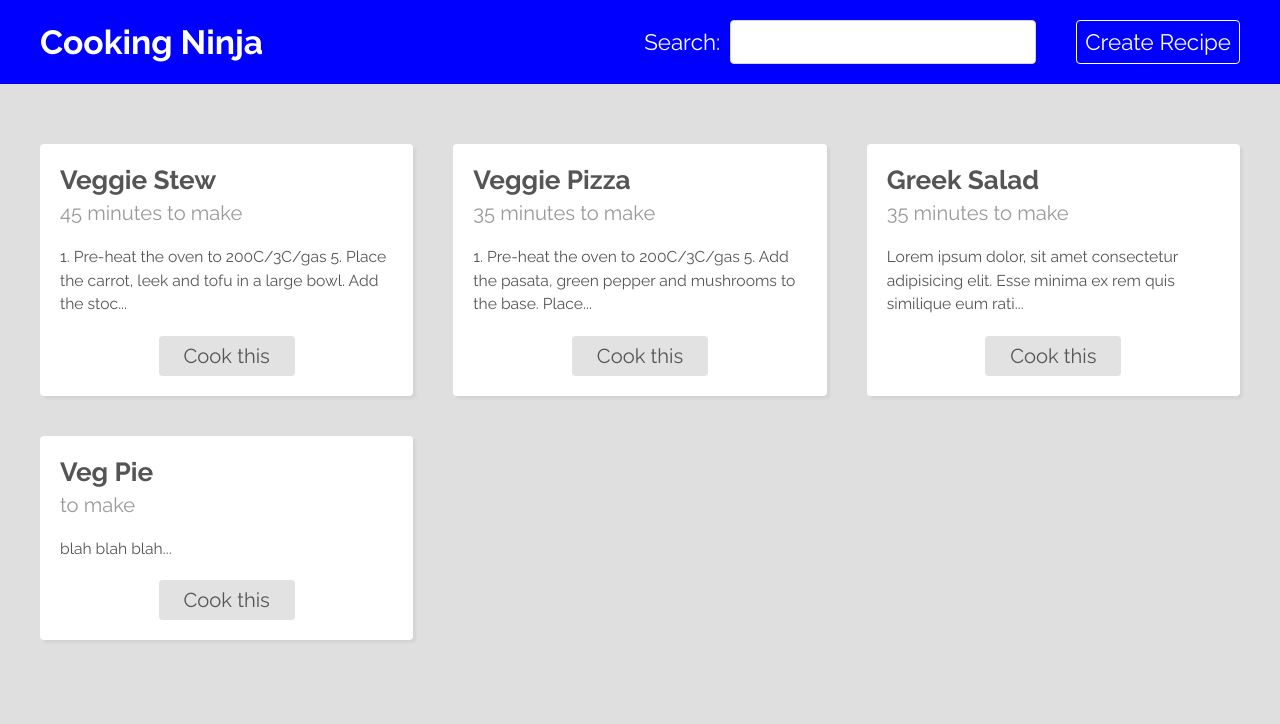
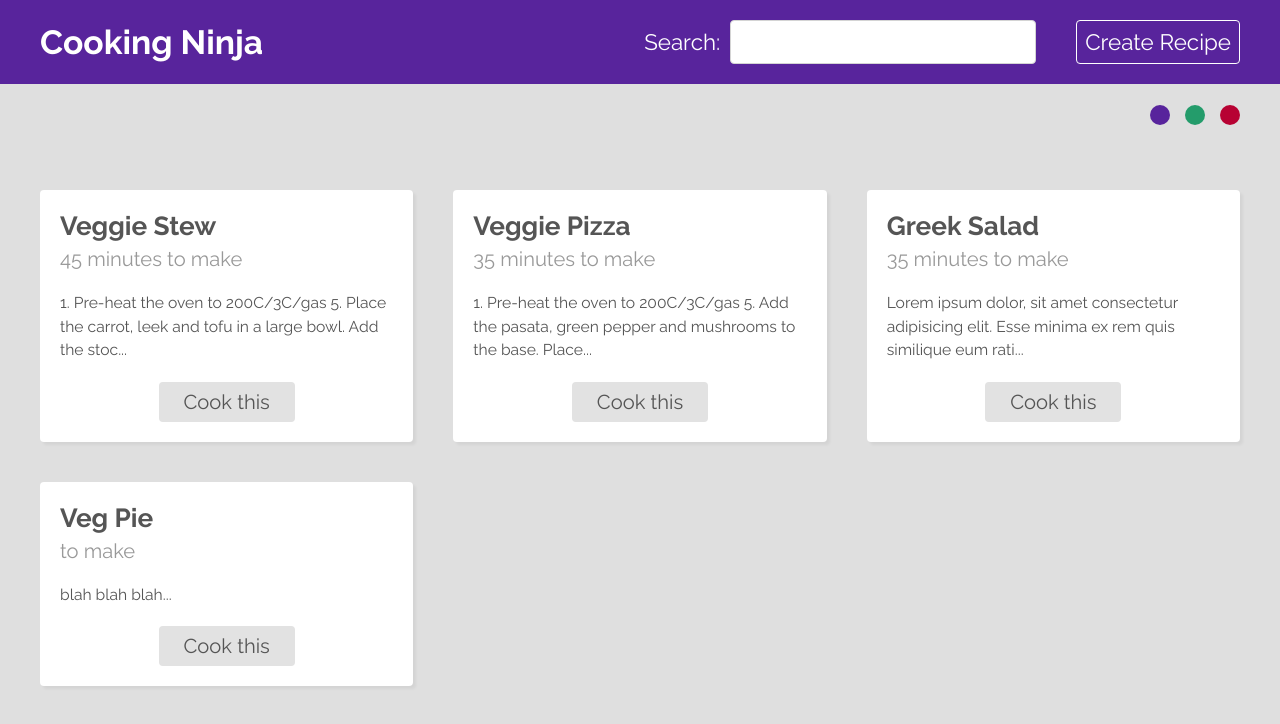
Before and after one commit to themis1986/react_recipe_directory, a React (Create React App) app: page / in a window 1280 px wide. Shown: the top 724 px of the page. Built offline with nearby package versions, Linux system fonts and the light colour scheme; data requests are answered from the project's data file.

Commit message:
Create theme selector component, use ThemeContext to change navigation bar color

```diff
--- a/src/App.js
+++ b/src/App.js
@@ -7,12 +7,14 @@ import Search from "./pages/search/Search";
 import Recipe from "./pages/recipe/Recipe";
 // *styles
 import "./App.css";
+import ThemeSelector from "./components/ThemeSelector";
 
 function App() {
   return (
     <div className="App">
       <BrowserRouter>
         <Navbar />
+        <ThemeSelector />
         <Switch>
           <Route exact path="/">
             <Home />
--- a/src/components/Navbar.js
+++ b/src/components/Navbar.js
@@ -8,11 +8,11 @@ import "./Navbar.css";
 import React from "react";
 
 export default function Navbar() {
-  const { color, changeColor } = useTheme();
+  const { color } = useTheme();
 
   return (
     <div className="navbar" style={{ background: color }}>
-      <nav onClick={() => changeColor("pink")}>
+      <nav>
         <Link to="/" className="brand">
           <h1>Cooking Ninja</h1>
         </Link>
--- /dev/null
+++ b/src/components/ThemSelector.css
@@ -0,0 +1,15 @@
+.theme-selector {
+  display: flex;
+  justify-content: flex-end;
+  align-items: center;
+  max-width: 1200px;
+  margin: 20px auto;
+}
+.theme-buttons div {
+  display: inline-block;
+  width: 20px;
+  height: 20px;
+  cursor: pointer;
+  margin-left: 15px;
+  border-radius: 50%;
+}
--- /dev/null
+++ b/src/components/ThemeSelector.js
@@ -0,0 +1,26 @@
+import React from "react";
+import { useTheme } from "../hooks/useTheme";
+
+// *styles
+import "./ThemSelector.css";
+
+const themeColors = ["#58249c", "#249c6b", "#b70233"];
+
+export default function ThemeSelector() {
+  const { changeColor } = useTheme();
+
+  return (
+    <div className="theme-selector">
+      <div className="theme-buttons">
+        {themeColors.map((color) => (
+          <div
+            key={color}
+            className=""
+            onClick={() => changeColor(color)}
+            style={{ background: color }}
+          />
+        ))}
+      </div>
+    </div>
+  );
+}
--- a/src/context/ThemeContext.js
+++ b/src/context/ThemeContext.js
@@ -14,7 +14,7 @@ const themeReducer = (state, action) => {
 export function ThemeProvider({ children }) {
   // *custom logic
   const [state, dispatch] = useReducer(themeReducer, {
-    color: "blue",
+    color: "#58249c",
   });
 
   const changeColor = (color) => {
```
